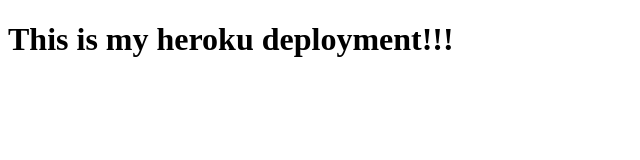
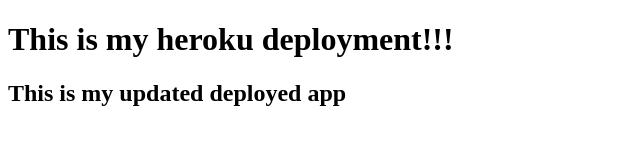
Before and after one commit to camrobinson6/deployment-demo, a website: page index.html in a window 1280 px wide. Shown: the whole page, without its empty margins (0-640 px from the left). Drawn offline with Linux system fonts and the light colour scheme.

Commit message:
second push

```diff
--- a/index.html
+++ b/index.html
@@ -8,5 +8,6 @@
 </head>
 <body>
   <h1>This is my heroku deployment!!!</h1>
+  <h2>This is my updated deployed app</h2>
 </body>
 </html>
```
